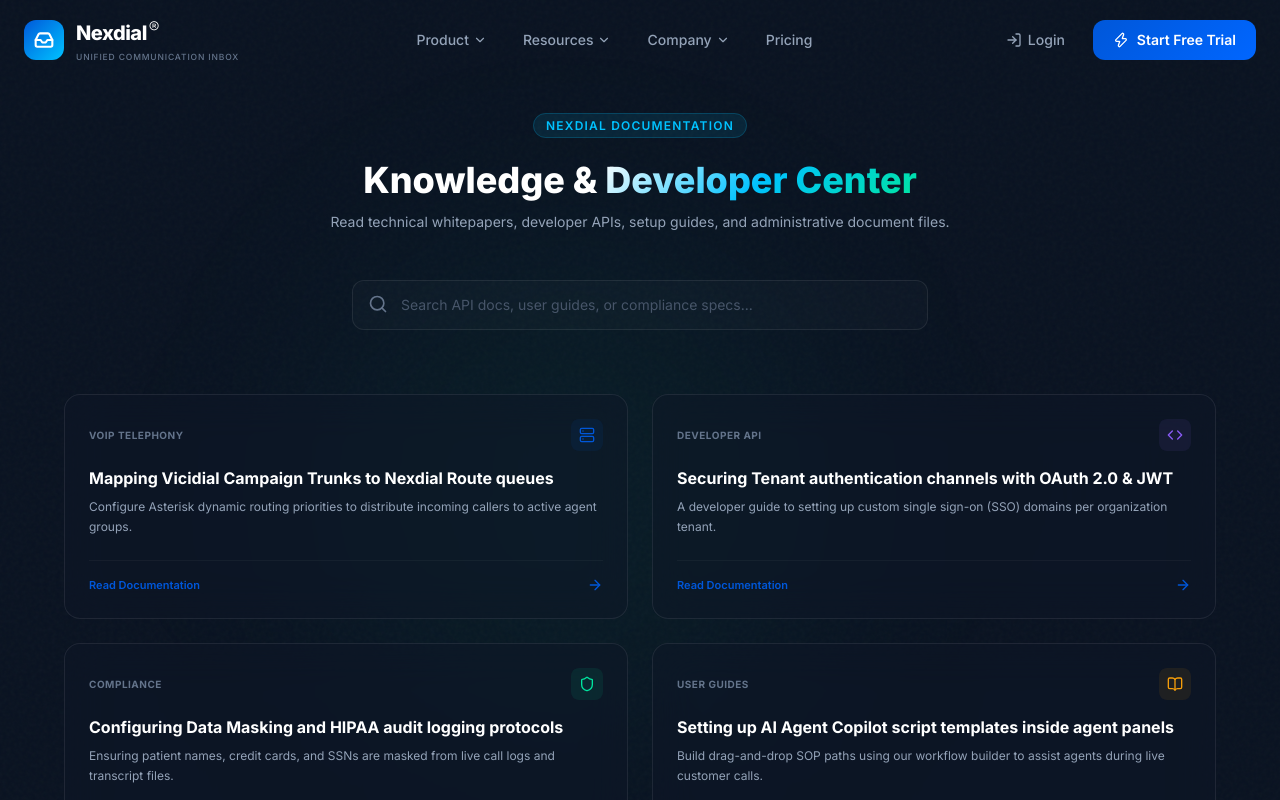
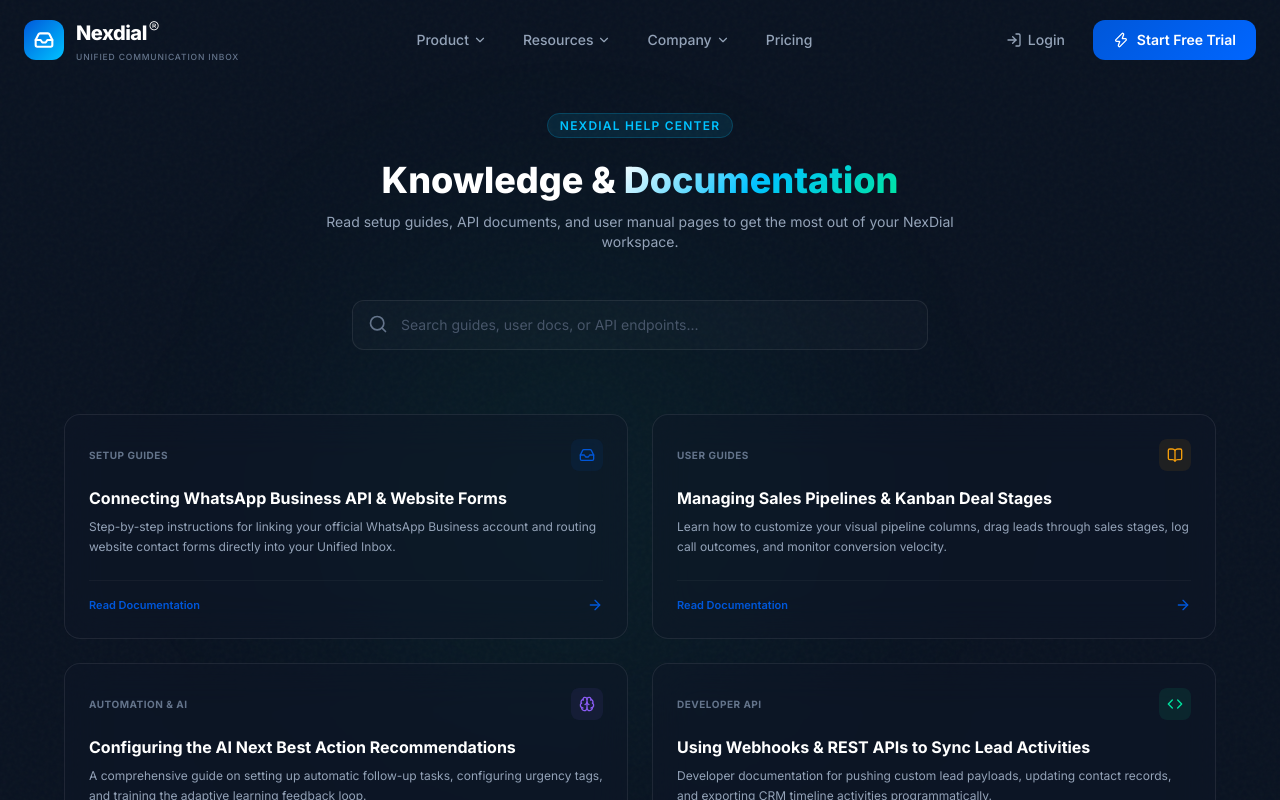
Before and after one commit to sabledattatray/Nexdial-IO, a Next.js app: page /knowledge-center in a window 1280 px wide. Shown: the top 800 px of the page. Built offline with nearby package versions, Linux system fonts and the light colour scheme.

Commit message:
Rebrand Knowledge Center guides to match NexDial CRM features

```diff
--- a/src/app/knowledge-center/page.tsx
+++ b/src/app/knowledge-center/page.tsx
@@ -3,37 +3,36 @@
 import { useState } from "react";
 import { motion } from "framer-motion";
 import { AnimatedSection, StaggerContainer, StaggerItem } from "@/components/animations/AnimatedSection";
-import { BookOpen, Code, Terminal, Server, Shield, Search, ArrowRight } from "lucide-react";
-import Link from "next/link";
+import { BookOpen, Code, Brain, Inbox, Search, ArrowRight } from "lucide-react";
 
 const articles = [
   {
-    category: "VoIP Telephony",
-    title: "Mapping Vicidial Campaign Trunks to Nexdial Route queues",
-    desc: "Configure Asterisk dynamic routing priorities to distribute incoming callers to active agent groups.",
-    icon: Server,
+    category: "Setup Guides",
+    title: "Connecting WhatsApp Business API & Website Forms",
+    desc: "Step-by-step instructions for linking your official WhatsApp Business account and routing website contact forms directly into your Unified Inbox.",
+    icon: Inbox,
     color: "#0057D9"
   },
   {
-    category: "Developer API",
-    title: "Securing Tenant authentication channels with OAuth 2.0 & JWT",
-    desc: "A developer guide to setting up custom single sign-on (SSO) domains per organization tenant.",
-    icon: Code,
+    category: "User Guides",
+    title: "Managing Sales Pipelines & Kanban Deal Stages",
+    desc: "Learn how to customize your visual pipeline columns, drag leads through sales stages, log call outcomes, and monitor conversion velocity.",
+    icon: BookOpen,
+    color: "#F59E0B"
+  },
+  {
+    category: "Automation & AI",
+    title: "Configuring the AI Next Best Action Recommendations",
+    desc: "A comprehensive guide on setting up automatic follow-up tasks, configuring urgency tags, and training the adaptive learning feedback loop.",
+    icon: Brain,
     color: "#8B5CF6"
   },
   {
-    category: "Compliance",
-    title: "Configuring Data Masking and HIPAA audit logging protocols",
-    desc: "Ensuring patient names, credit cards, and SSNs are masked from live call logs and transcript files.",
-    icon: Shield,
+    category: "Developer API",
+    title: "Using Webhooks & REST APIs to Sync Lead Activities",
+    desc: "Developer documentation for pushing custom lead payloads, updating contact records, and exporting CRM timeline activities programmatically.",
+    icon: Code,
     color: "#00E5A0"
-  },
-  {
-    category: "User Guides",
-    title: "Setting up AI Agent Copilot script templates inside agent panels",
-    desc: "Build drag-and-drop SOP paths using our workflow builder to assist agents during live customer calls.",
-    icon: BookOpen,
-    color: "#F59E0B"
   }
 ];
 
@@ -56,13 +55,13 @@
         {/* Header */}
         <AnimatedSection className="text-center max-w-2xl mx-auto mb-12">
           <span className="text-xs font-semibold text-[#00C2FF] uppercase tracking-widest px-3 py-1 rounded-full bg-[#00C2FF]/10 border border-[#00C2FF]/20">
-            Nexdial Documentation
+            NexDial Help Center
           </span>
           <h1 className="text-4xl font-extrabold text-white mt-6">
-            Knowledge & <span className="gradient-text">Developer Center</span>
+            Knowledge & <span className="gradient-text">Documentation</span>
           </h1>
           <p className="text-[#94A3B8] text-sm mt-3">
-            Read technical whitepapers, developer APIs, setup guides, and administrative document files.
+            Read setup guides, API documents, and user manual pages to get the most out of your NexDial workspace.
           </p>
         </AnimatedSection>
 
@@ -72,7 +71,7 @@
             <Search className="absolute left-4 top-3.5 w-5 h-5 text-[#64748B]" />
             <input
               type="text"
-              placeholder="Search API docs, user guides, or compliance specs..."
+              placeholder="Search guides, user docs, or API endpoints..."
               value={search}
               onChange={(e) => setSearch(e.target.value)}
               className="w-full pl-12 pr-4 py-3.5 rounded-xl bg-white/[0.02] border border-white/[0.08] focus:border-[#00C2FF] focus:outline-none text-sm text-white placeholder-[#475569] transition-all"
```
